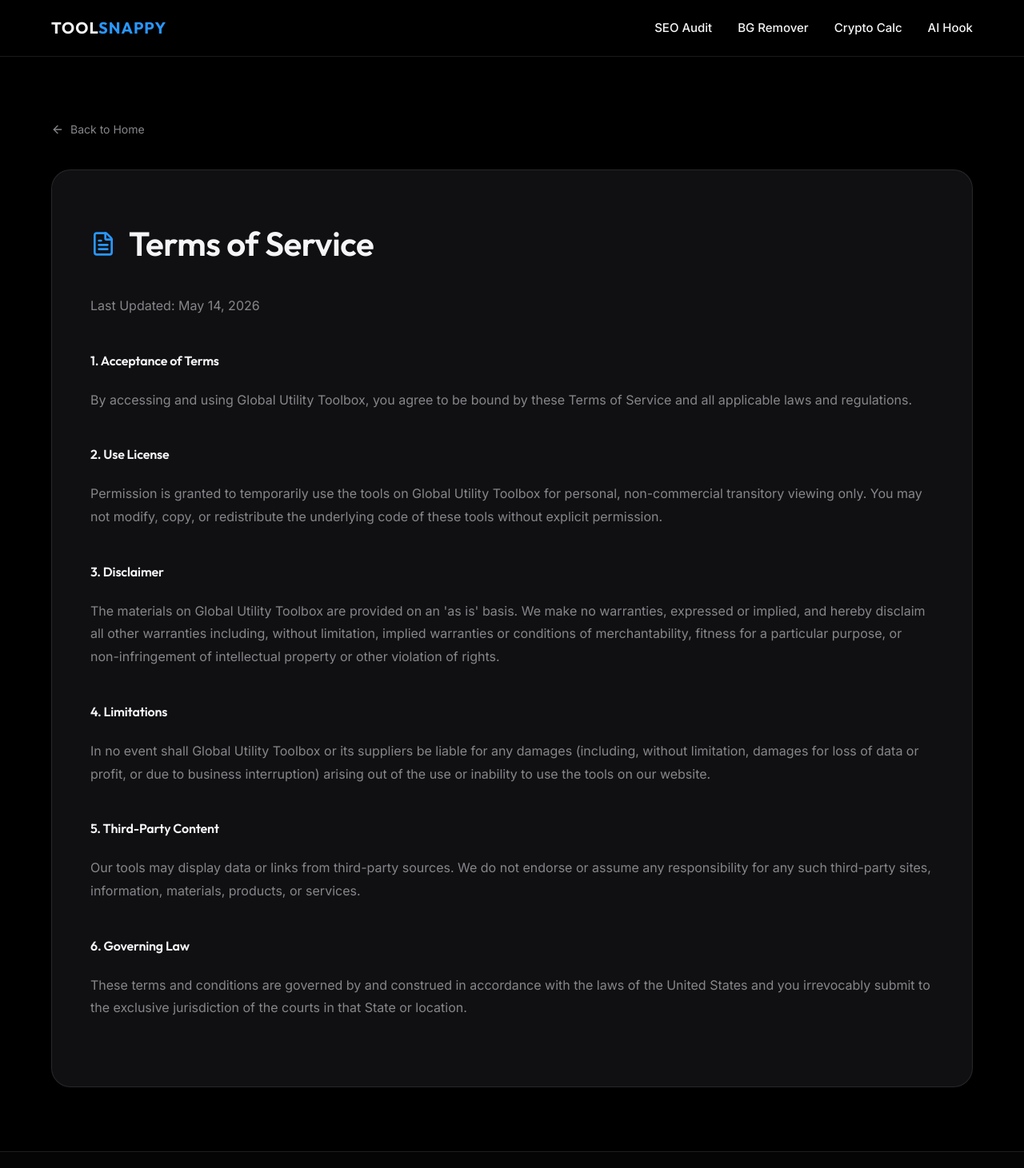
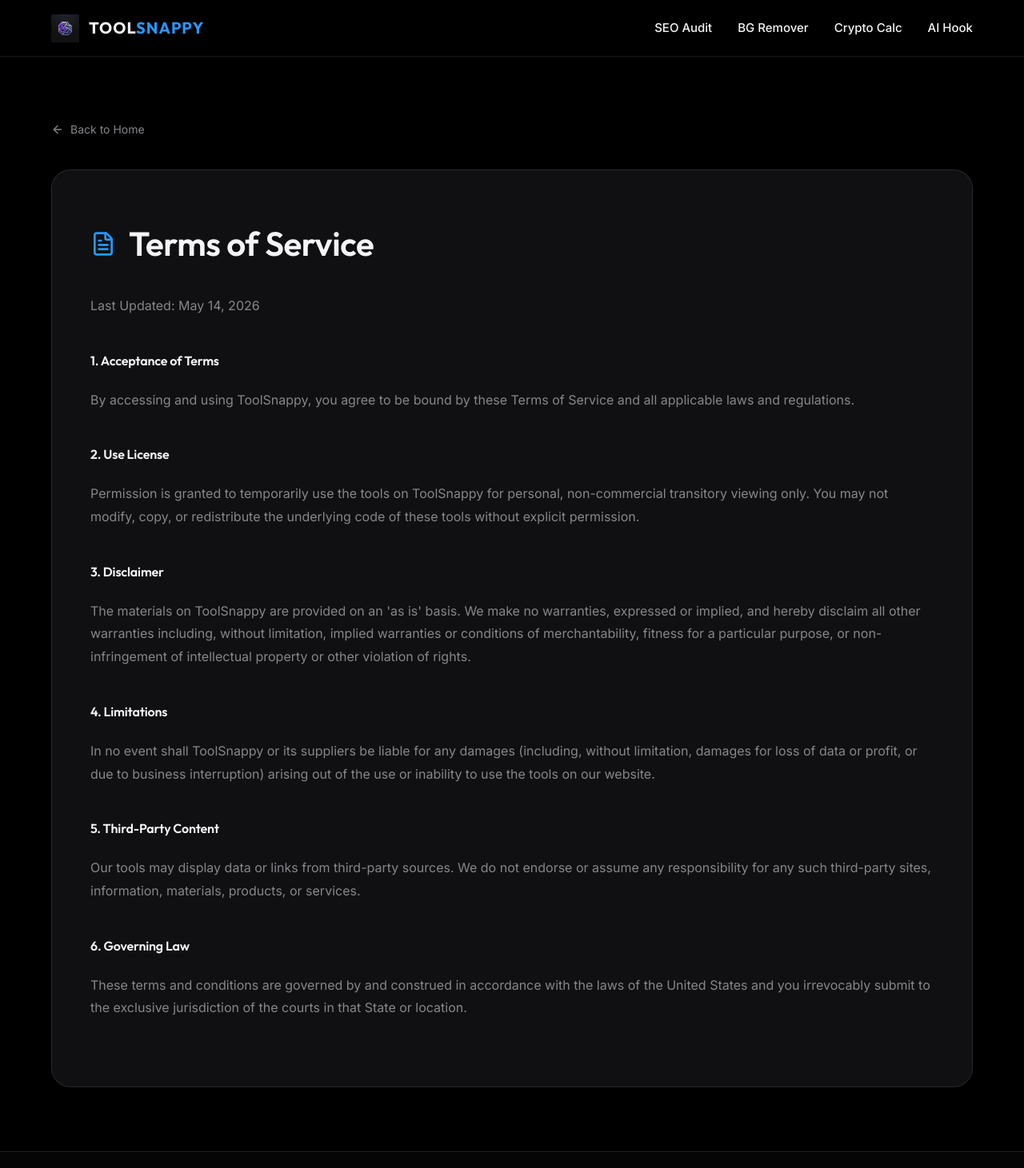
Before and after one commit to bethelighttelevision/globaltool, a Next.js app: page /terms in a window 1280 px wide. Shown: the top 1461 px of the page at 80% size. Built offline with nearby package versions, Linux system fonts and the light colour scheme.

Commit message:
Final Touch: Add professional logo to header, update policy pages, and set favicon

```diff
--- a/src/app/privacy-policy/page.tsx
+++ b/src/app/privacy-policy/page.tsx
@@ -21,7 +21,7 @@ export default function PrivacyPolicy() {
           <p>Last Updated: May 14, 2026</p>
 
           <h2>1. Introduction</h2>
-          <p>Welcome to Global Utility Toolbox. We are committed to protecting your personal information and your right to privacy. If you have any questions or concerns about our policy, or our practices with regards to your personal information, please contact us.</p>
+          <p>Welcome to ToolSnappy. We are committed to protecting your personal information and your right to privacy. If you have any questions or concerns about our policy, or our practices with regards to your personal information, please contact us.</p>
 
           <h2>2. Information We Collect</h2>
           <p>We do not require user accounts or store personal data like names or email addresses for the usage of our tools. However, we may collect certain information automatically when you visit, use or navigate the Website. This information does not reveal your specific identity (like your name or contact information) but may include device and usage information, such as your IP address, browser and device characteristics.</p>
--- a/src/app/terms/page.tsx
+++ b/src/app/terms/page.tsx
@@ -21,16 +21,16 @@ export default function TermsOfService() {
           <p>Last Updated: May 14, 2026</p>
 
           <h2>1. Acceptance of Terms</h2>
-          <p>By accessing and using Global Utility Toolbox, you agree to be bound by these Terms of Service and all applicable laws and regulations.</p>
+          <p>By accessing and using ToolSnappy, you agree to be bound by these Terms of Service and all applicable laws and regulations.</p>
 
           <h2>2. Use License</h2>
-          <p>Permission is granted to temporarily use the tools on Global Utility Toolbox for personal, non-commercial transitory viewing only. You may not modify, copy, or redistribute the underlying code of these tools without explicit permission.</p>
+          <p>Permission is granted to temporarily use the tools on ToolSnappy for personal, non-commercial transitory viewing only. You may not modify, copy, or redistribute the underlying code of these tools without explicit permission.</p>
 
           <h2>3. Disclaimer</h2>
-          <p>The materials on Global Utility Toolbox are provided on an 'as is' basis. We make no warranties, expressed or implied, and hereby disclaim all other warranties including, without limitation, implied warranties or conditions of merchantability, fitness for a particular purpose, or non-infringement of intellectual property or other violation of rights.</p>
+          <p>The materials on ToolSnappy are provided on an 'as is' basis. We make no warranties, expressed or implied, and hereby disclaim all other warranties including, without limitation, implied warranties or conditions of merchantability, fitness for a particular purpose, or non-infringement of intellectual property or other violation of rights.</p>
 
           <h2>4. Limitations</h2>
-          <p>In no event shall Global Utility Toolbox or its suppliers be liable for any damages (including, without limitation, damages for loss of data or profit, or due to business interruption) arising out of the use or inability to use the tools on our website.</p>
+          <p>In no event shall ToolSnappy or its suppliers be liable for any damages (including, without limitation, damages for loss of data or profit, or due to business interruption) arising out of the use or inability to use the tools on our website.</p>
 
           <h2>5. Third-Party Content</h2>
           <p>Our tools may display data or links from third-party sources. We do not endorse or assume any responsibility for any such third-party sites, information, materials, products, or services.</p>
--- a/src/components/Navigation.tsx
+++ b/src/components/Navigation.tsx
@@ -5,7 +5,8 @@ export default function Navigation() {
   return (
     <nav className="glass-nav">
       <div className="content-container" style={{ height: '70px', display: 'flex', alignItems: 'center', justifyContent: 'space-between' }}>
-        <Link href="/" style={{ textDecoration: 'none', display: 'flex', alignItems: 'center', gap: '10px' }}>
+        <Link href="/" style={{ textDecoration: 'none', display: 'flex', alignItems: 'center', gap: '12px' }}>
+          <img src="/logo.png" alt="ToolSnappy Logo" style={{ height: '35px', width: 'auto' }} />
           <div style={{ fontSize: '20px', fontWeight: 'bold', fontFamily: 'var(--font-heading)', color: 'var(--foreground)', letterSpacing: '1px' }}>
             TOOL<span style={{ color: 'var(--accent)' }}>SNAPPY</span>
           </div>
```
Also changed, not shown: public/favicon.png (added), public/logo.png (added).
